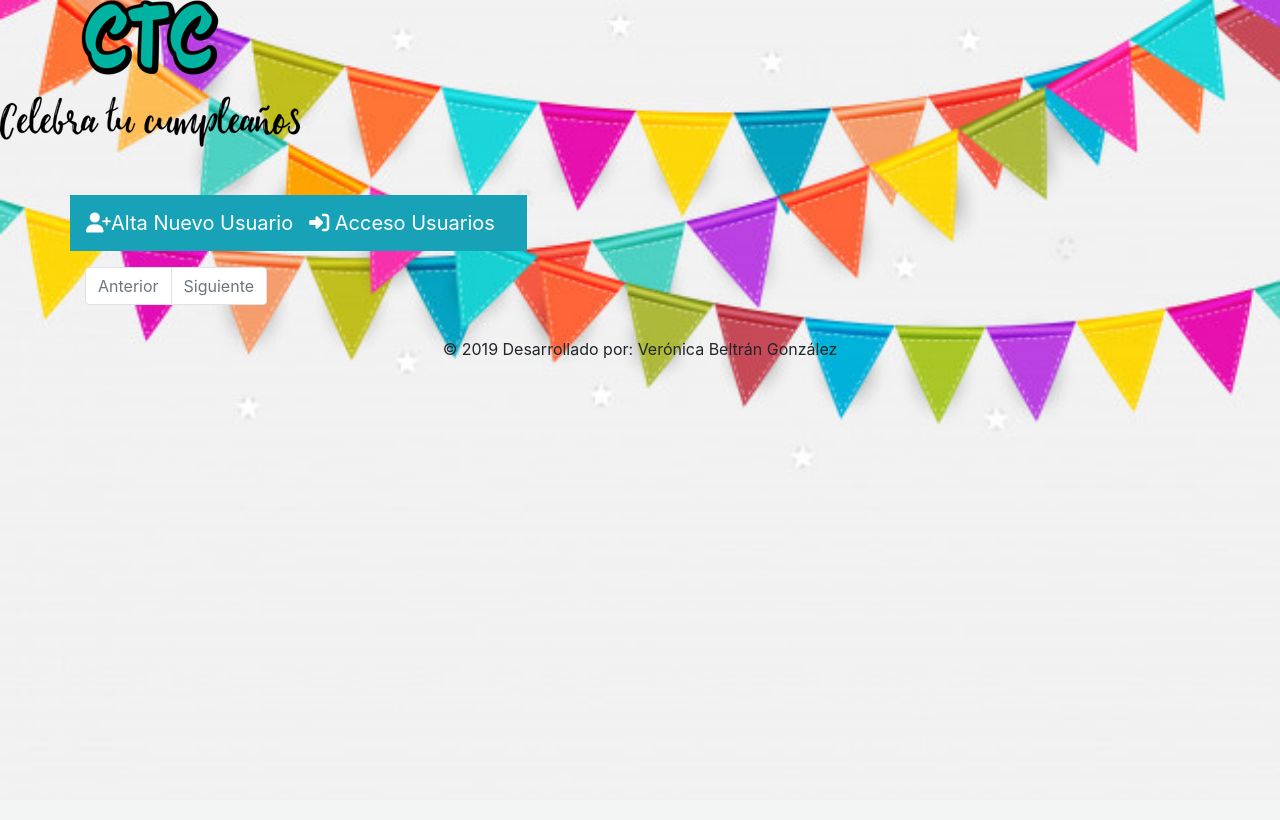
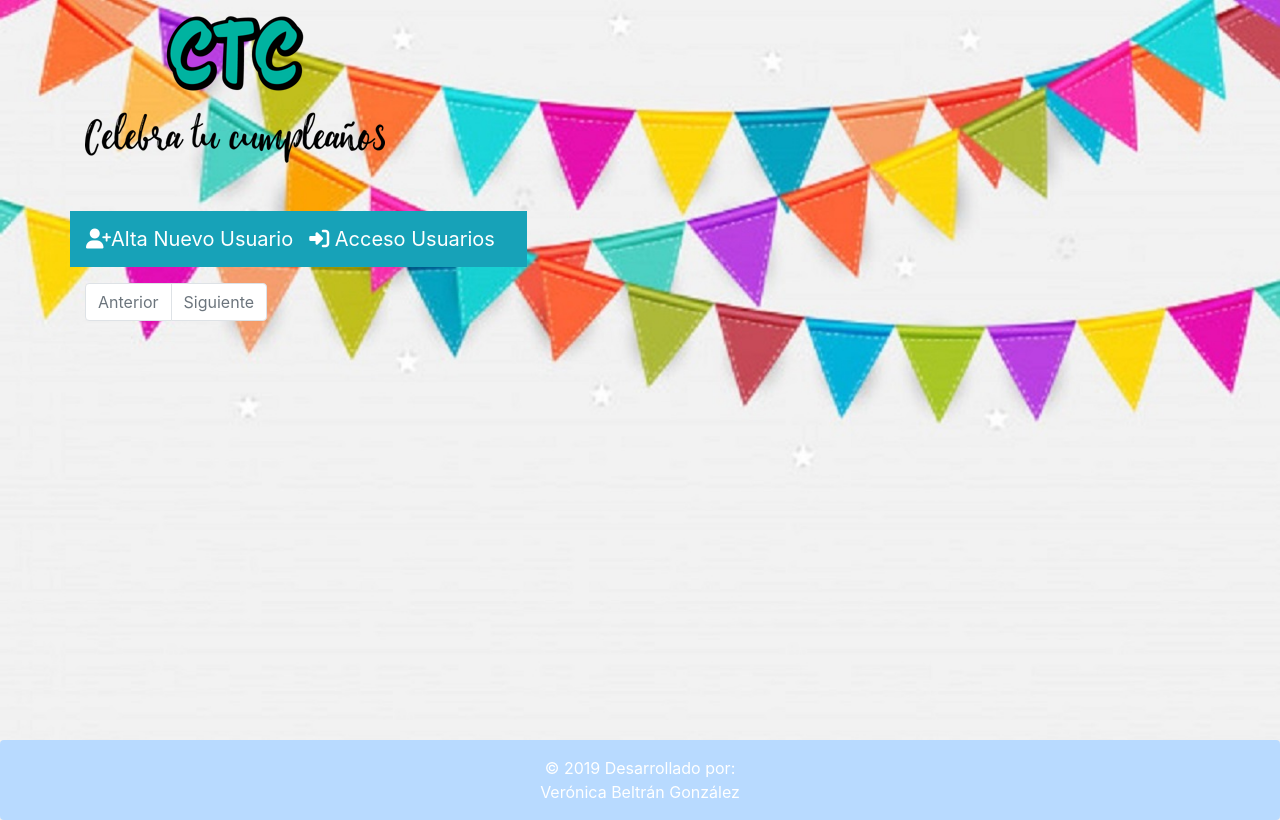
Before and after one commit to vcbeltran/CTC, a PHP site: page /inicio.php?pagina=1 in a window 1280 px wide. Before the commit the page ends 468 px from the top, so only its background shows below. Run offline with PHP 8.4, Linux system fonts and the light colour scheme; data that the repository does not hold is empty; some libraries are stand-ins or nearby versions.

Commit message:
Añadiendo pie

```diff
--- a/CSS/imagenes.css
+++ b/CSS/imagenes.css
@@ -7,8 +7,33 @@ and open the template in the editor.
     Created on : 06-oct-2019, 18:55:08
     Author     : Vero
 */
-body{
+/*body{
      background-image: url("../administrador/imagenes/fondo_cumple.jpg");
      background-size: cover;
-/*     background-color: blueviolet;*/
+
+
+
+     background: rgba(76, 175, 80, 0.3);
+     background-color: blueviolet;
+}*/
+html{
+    height:100%;
 }
+body{
+    background-image: url("../administrador/imagenes/fondo_cumple2.jpg");
+    background-size: cover;
+    min-height:100%; padding:0; margin:0; position:relative;
+}
+
+body::after{
+    content:'';
+    display:block;
+    height:100px;
+}
+
+footer{
+  position:absolute;
+  bottom:0;
+  width:100%;
+  height:100px;
+}
--- a/adminLogin.php
+++ b/adminLogin.php
@@ -78,6 +78,6 @@ if (isset($mail) && isset($pass)){
 
 
     } else {
-       header("location:reloguin.php");
+       header("location:relogin.php");
     }
  }
--- a/administrador/menuAdministrador.php
+++ b/administrador/menuAdministrador.php
@@ -54,5 +54,6 @@ Además permite ver algún listado de los locales.
                 </nav>
             </div>
         </div>
+            <?php include ('../includes/includeFooter.php'); ?>
     </body>
 </html>
--- a/empresa/menuEmpresa.php
+++ b/empresa/menuEmpresa.php
@@ -78,5 +78,6 @@ Además permite ver algún listado de los locales.
                  <div class="col-md-2"></div>
             </div>
         </div>
+         <?php include ('../includes/includeFooter.php'); ?>
     </body>
 </html>
--- a/includes/includeCabecera.php
+++ b/includes/includeCabecera.php
@@ -1,6 +1,10 @@
 
 <section>
     <header>
-        <img src="<?php echo 'http://'.  $_SERVER['SERVER_NAME'] . ':' . $_SERVER['SERVER_PORT'] ?>/CTC/administrador/imagenes/Logo1.png" />
+     <div class="container mt-3">
+<!--       <div class="jumbotron">-->
+        <img class="img-responsive" class="rounded" src="<?php echo 'http://'.  $_SERVER['SERVER_NAME'] . ':' . $_SERVER['SERVER_PORT'] ?>/CTC/administrador/imagenes/Logo1.png" />
+<!--        </div>        -->
+    </div>
     </header>
 </section>
--- /dev/null
+++ b/includes/includeFooter.php
@@ -0,0 +1,17 @@
+<!--
+    <div class="container-fluid mb-3" id="footer">
+        <div class="col list-group-item-info bg-info rounded">
+            <div class="text-center text-white py-3"> &copy 2019 Desarrollado por: Verónica Beltrán González </div>
+        </div>
+    </div>
+-->
+
+<!-- Footer -->
+<footer class="page-footer font-small unique-color-dark pt-4">
+  <!-- Copyright -->
+  <div class="footer-copyright text-center text-white  py-3 list-group-item-primary rounded">© 2019 Desarrollado por:
+      <div class="col ">Verónica Beltrán González</div>
+  </div>
+  <!-- Copyright -->
+</footer>
+<!-- Footer -->
--- a/inicio.php
+++ b/inicio.php
@@ -142,8 +142,11 @@ y donde da la opción de logearse (si ya estas registrado) o darse de alta.
          echo "Mostramos: " . $localesPorPagina  ."<br>";
          echo "Mostramos la pagina: " . $_GET['pagina'] . " de " . $totalPaginas ."<br>";
          echo "El segmento por página de los locales a mostrar: " . $iniciar ."<br>"; ?>-->
-        <footer class="navbar-fixed-bottom">
-            <div class="footer-copyright text-center py-3"> &copy 2019 Desarrollado por: Verónica Beltrán González
-        </footer>
+<!--         <div class="container-fluid mb-3">
+              <div class="col list-group-item-info bg-info rounded">
+                 <div class="footer-copyright text-center text-white py-3"> &copy 2019 Desarrollado por: Verónica Beltrán González </div>
+              </div>
+         </div>-->
+  <?php include ('includes/includeFooter.php'); ?>
     </body>
 </html>
```
Also changed, not shown: relogin.php (renamed from reloguin.php).
